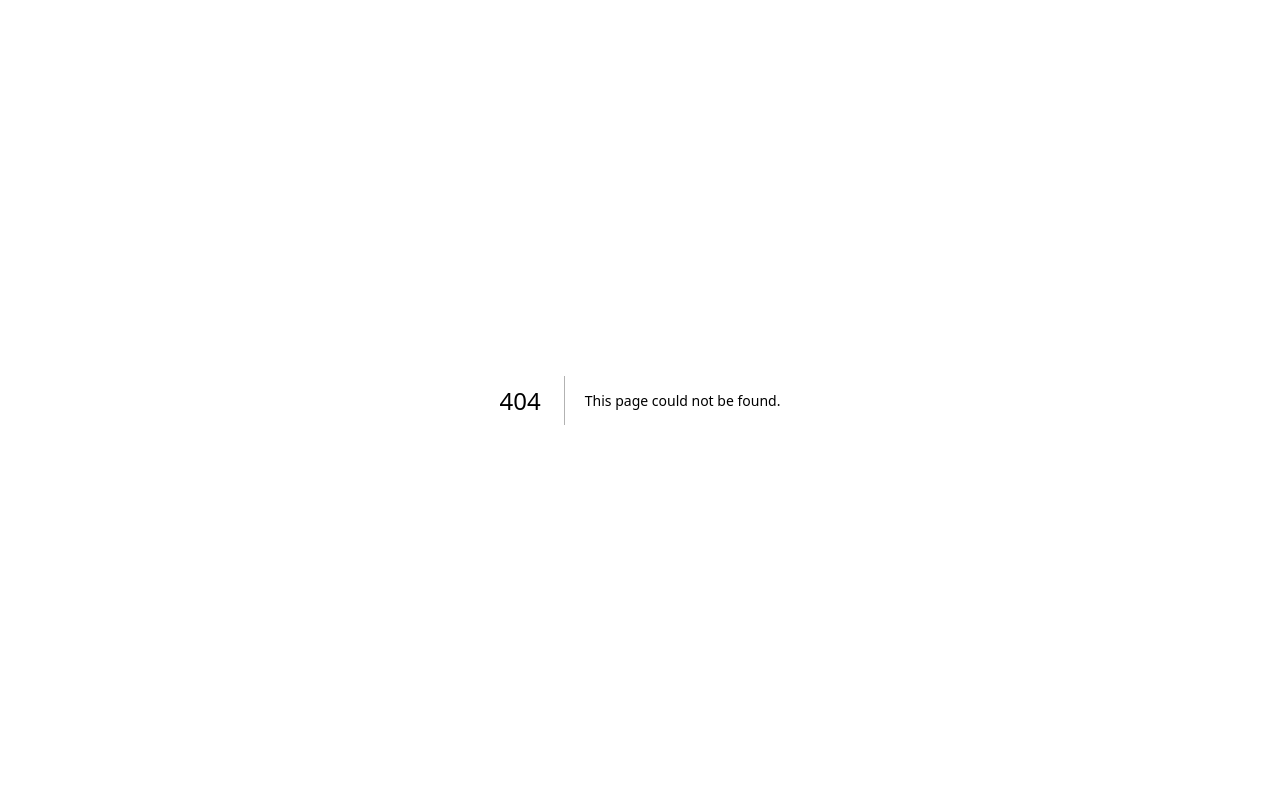
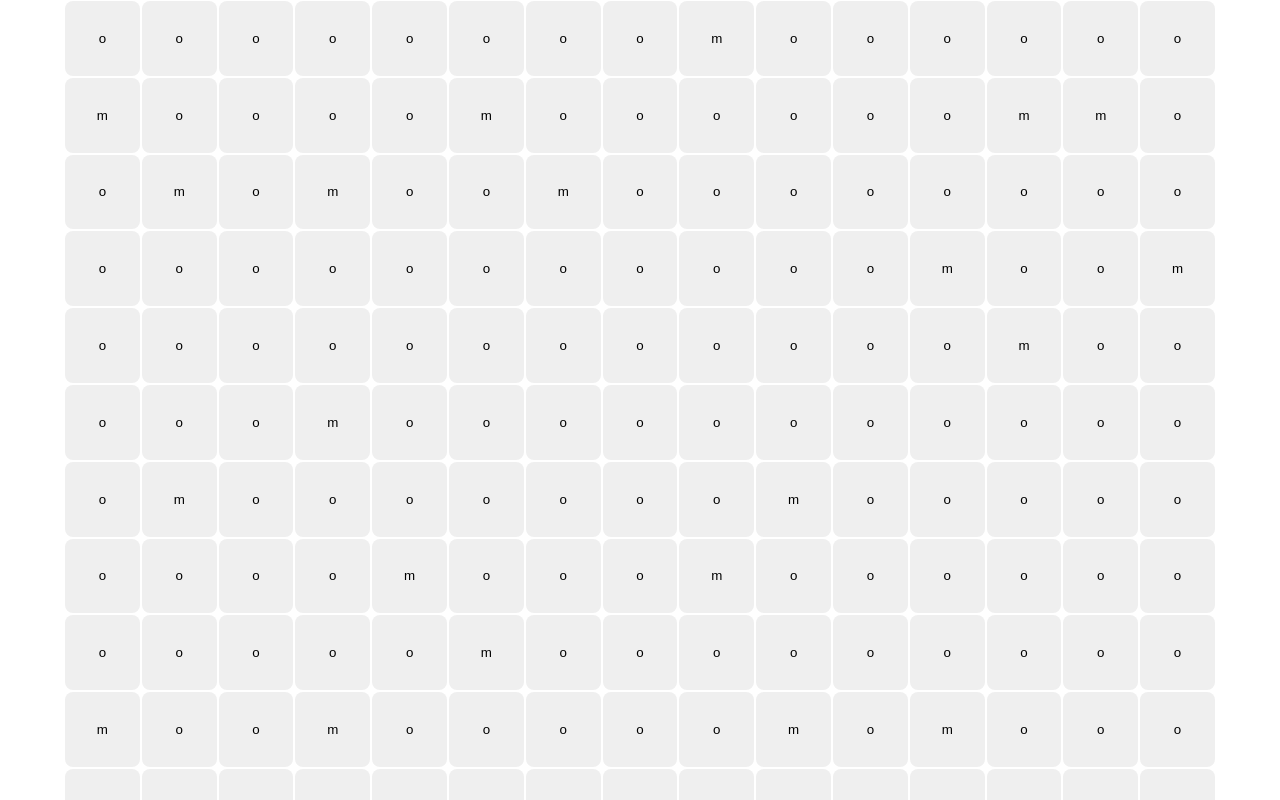
Before and after one commit to KleeUT/find-a-moo, a Next.js app: page /moo in a window 1280 px wide. Before the commit this address had no page. Built offline with nearby package versions, Linux system fonts and the light colour scheme.

Commit message:
:sparkle: initial moo

```diff
--- a/src/app/globals.css
+++ b/src/app/globals.css
@@ -1,12 +1,14 @@
 :root {
   --background: #ffffff;
   --foreground: #171717;
+  --action-primary: #7e00b9;
 }
 
 @media (prefers-color-scheme: dark) {
   :root {
     --background: #0a0a0a;
     --foreground: #ededed;
+    --action-primary: #c696dc;
   }
 }
 
--- /dev/null
+++ b/src/app/moo/page.module.css
@@ -0,0 +1,45 @@
+main.moo_main {
+  width: 90%;
+  margin: auto;
+  /* max-width: 100vh; */
+  max-height: 100vh;
+  height: 100vh;
+}
+@media (width: 40rem) {
+  main.moo_main {
+    width: 70%;
+  }
+}
+.moo_row {
+  display: flex;
+  justify-content: center;
+}
+.moo_cell {
+  flex-basis: 100%;
+  display: flex;
+  justify-content: center;
+  align-items: center;
+  border: 1px solid var(--gray-alpha-200);
+  margin: 1px;
+  aspect-ratio: 1 / 1;
+  border-radius: 0.5rem;
+}
+.moo_cell_used {
+  outline: 2px solid var(--action-primary);
+  background-color: rgb(0, 192, 150);
+}
+.moo_cell_clicked {
+  background-color: var(--action-primary);
+  color: var(--background);
+}
+
+.moo_reset {
+  margin-top: 20px;
+  padding: 10px 20px;
+  border: none;
+  background-color: var(--action-primary);
+  color: var(--background);
+  font-size: 16px;
+  border-radius: 5px;
+  cursor: pointer;
+}
--- /dev/null
+++ b/src/app/moo/page.tsx
@@ -0,0 +1,152 @@
+"use client";
+import { useState } from "react";
+import style from "./page.module.css";
+type Cell = {
+  used: boolean;
+  clicked: boolean;
+  letter: "m" | "o";
+};
+
+type Coordinate = {
+  i: number;
+  j: number;
+};
+
+const MooPage = () => {
+  const [moos, setMoos] = useState(generateMoos(15));
+  const [clicked, setClicked] = useState(new Map<string, boolean>());
+  const [foundMoos, setFoundMoos] = useState<Array<Coordinate>>([]);
+
+  function clearClicked() {
+    console.log("clearing clicked");
+    for (const key of clicked.keys()) {
+      const [i, j] = key.split("-").map(Number);
+      moos[i][j].clicked = false;
+    }
+    setClicked(new Map());
+  }
+
+  function click(i: number, j: number) {
+    console.log({ msg: `clicked ${i},${j}`, size: clicked.size });
+    if (clicked.has(`${i}-${j}`)) {
+      clicked.delete(`${i}-${j}`);
+      moos[i][j].clicked = false;
+    } else {
+      clicked.set(`${i}-${j}`, true);
+      console.log(clicked.size);
+      moos[i][j].clicked = true;
+      setMoos([...moos]);
+      if (clicked.size > 2) {
+        if (isAMoo(clicked, foundMoos)) {
+          console.log("found a moo!");
+          foundMoos.push(
+            ...Array.from(clicked.keys()).map((key) => {
+              const [i, j] = key.split("-").map(Number);
+              moos[i][j].used = true;
+              return { i, j };
+            }),
+          );
+          setFoundMoos(foundMoos);
+        }
+        clearClicked();
+        return;
+      }
+    }
+    setClicked(new Map(clicked));
+  }
+
+  function isAMoo(
+    clicked: Map<string, boolean>,
+    foundMoos: Array<Coordinate>,
+  ): boolean {
+    // check if the clicked cells form an "MOO" pattern
+    const positions = Array.from(clicked.keys())
+      .map((key) => {
+        const [i, j] = key.split("-").map(Number);
+        return { i, j };
+      })
+      .sort((a, b) => a.i - b.i);
+
+    // all positions must be in the same row, column or diagonal
+    const allSameRow = positions.every((pos) => pos.i === positions[0].i);
+    const allSameCol = positions.every((pos) => pos.j === positions[0].j);
+    const allSameDiag1 = positions.every(
+      (pos) => pos.i - pos.j === positions[0].i - positions[0].j,
+    );
+    const allSameDiag2 = positions.every(
+      (pos) => pos.i + pos.j === positions[0].i + positions[0].j,
+    );
+
+    if (!(allSameRow || allSameCol || allSameDiag1 || allSameDiag2)) {
+      return false;
+    }
+    // at least one position must not be in found moos
+    if (
+      positions.every((pos) =>
+        foundMoos.some((found) => found.i === pos.i && found.j === pos.j),
+      )
+    ) {
+      return false;
+    }
+
+    // check if the letters form "MOO"
+    const letters = positions.map((pos) => moos[pos.i][pos.j].letter).join("");
+    return letters === "moo" || letters === "oom";
+  }
+
+  return (
+    <main className={style.moo_main}>
+      <div className={style.moo_board}>
+        {moos.map((row, i) => (
+          <div key={i} className={style.moo_row}>
+            {row.map((cell, j) => (
+              <button
+                key={j}
+                className={
+                  style.moo_cell +
+                  (cell.used ? ` ${style.moo_cell_used}` : "") +
+                  (cell.clicked ? ` ${style.moo_cell_clicked}` : "")
+                }
+                onClick={() => click(i, j)}
+              >
+                {cell.letter}
+              </button>
+            ))}
+          </div>
+        ))}
+      </div>
+      <div>
+        You&apos;ve found {foundMoos.length / 3} moo
+        {foundMoos.length / 3 > 1 ? "s" : ""}
+      </div>
+      <div className={style.moo_controls}>
+        <button
+          className={style.moo_reset}
+          onClick={() => {
+            setMoos(generateMoos(15));
+            setClicked(new Map());
+          }}
+        >
+          Reset
+        </button>
+      </div>
+    </main>
+  );
+};
+
+function generateMoos(dimension: number): Array<Array<Cell>> {
+  const moos = new Array(dimension).fill(null).map(() => {
+    return new Array(dimension).fill(null).map(() => ({
+      used: false,
+      clicked: false,
+      letter: pick(),
+    }));
+  });
+  return moos;
+}
+
+function pick(): "m" | "o" {
+  return Math.round(Math.random() * 3) < 1 ? "m" : "o";
+}
+
+export default MooPage;
--- a/src/app/page.module.css
+++ b/src/app/page.module.css
@@ -67,10 +67,7 @@
   height: 48px;
   padding: 0 20px;
   border: 1px solid transparent;
-  transition:
-    background 0.2s,
-    color 0.2s,
-    border-color 0.2s;
+  transition: background 0.2s, color 0.2s, border-color 0.2s;
   cursor: pointer;
   display: flex;
   align-items: center;
```
Also changed, not shown: 1 other file (tests, documents, lock files or other folders).
